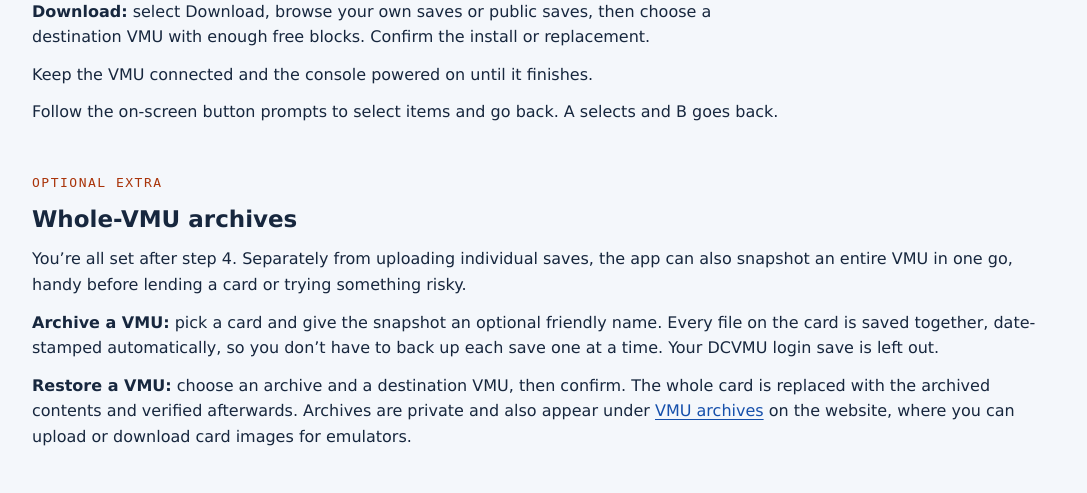
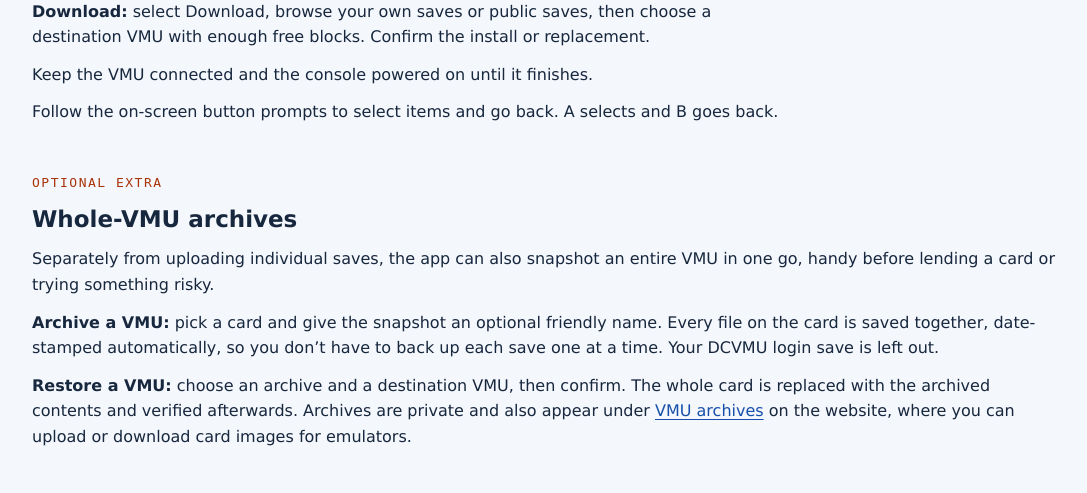
Before and after one commit to richstokes/dreamcast-homebrew, a Python web app: template projects/dcvmu.com/service/templates/getting_started.html in a window 1280 px wide. Shown: the part 2009-2502 px from the top of the page, without its empty margins (94-1181 px from the left). Run offline with Jinja, Linux system fonts and the light colour scheme; the template is opened without the code that fills it: most values are stand-ins (such as "Sample title", 1, 10 or a date in 2020).

Commit message:
DCVMU guide: trim the whole-VMU archives intro

```diff
--- a/projects/dcvmu.com/service/templates/getting_started.html
+++ b/projects/dcvmu.com/service/templates/getting_started.html
@@ -26,7 +26,7 @@
 <p>Follow the on-screen button prompts to select items and go back. A selects and B goes back.</p></div>
 </div>
 <section><p class="eyebrow">OPTIONAL EXTRA</p><h2>Whole-VMU archives</h2>
-<p>You’re all set after step 4. Separately from uploading individual saves, the app can also snapshot an entire VMU in one go, handy before lending a card or trying something risky.</p>
+<p>Separately from uploading individual saves, the app can also snapshot an entire VMU in one go, handy before lending a card or trying something risky.</p>
 <p><strong>Archive a VMU:</strong> pick a card and give the snapshot an optional friendly name. Every file on the card is saved together, date-stamped automatically, so you don’t have to back up each save one at a time. Your DCVMU login save is left out.</p>
 <p><strong>Restore a VMU:</strong> choose an archive and a destination VMU, then confirm. The whole card is replaced with the archived contents and verified afterwards. Archives are private and also appear under <a href="/archives">VMU archives</a> on the website, where you can upload or download card images for emulators.</p></section>
 {% else %}<p>For setup instructions, visit dcvmu.com/getting-started on a computer.</p>{% endif %}
```
